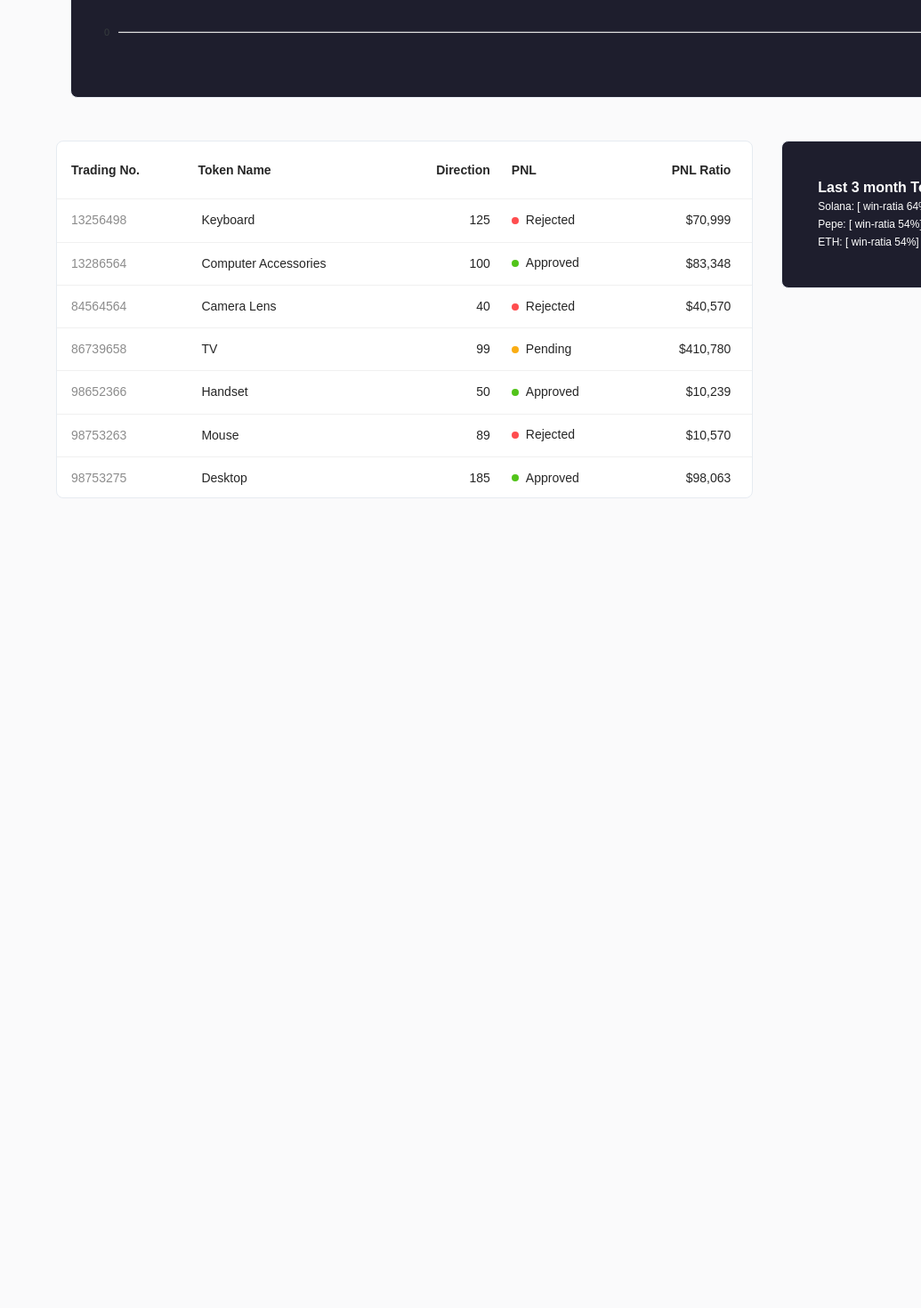
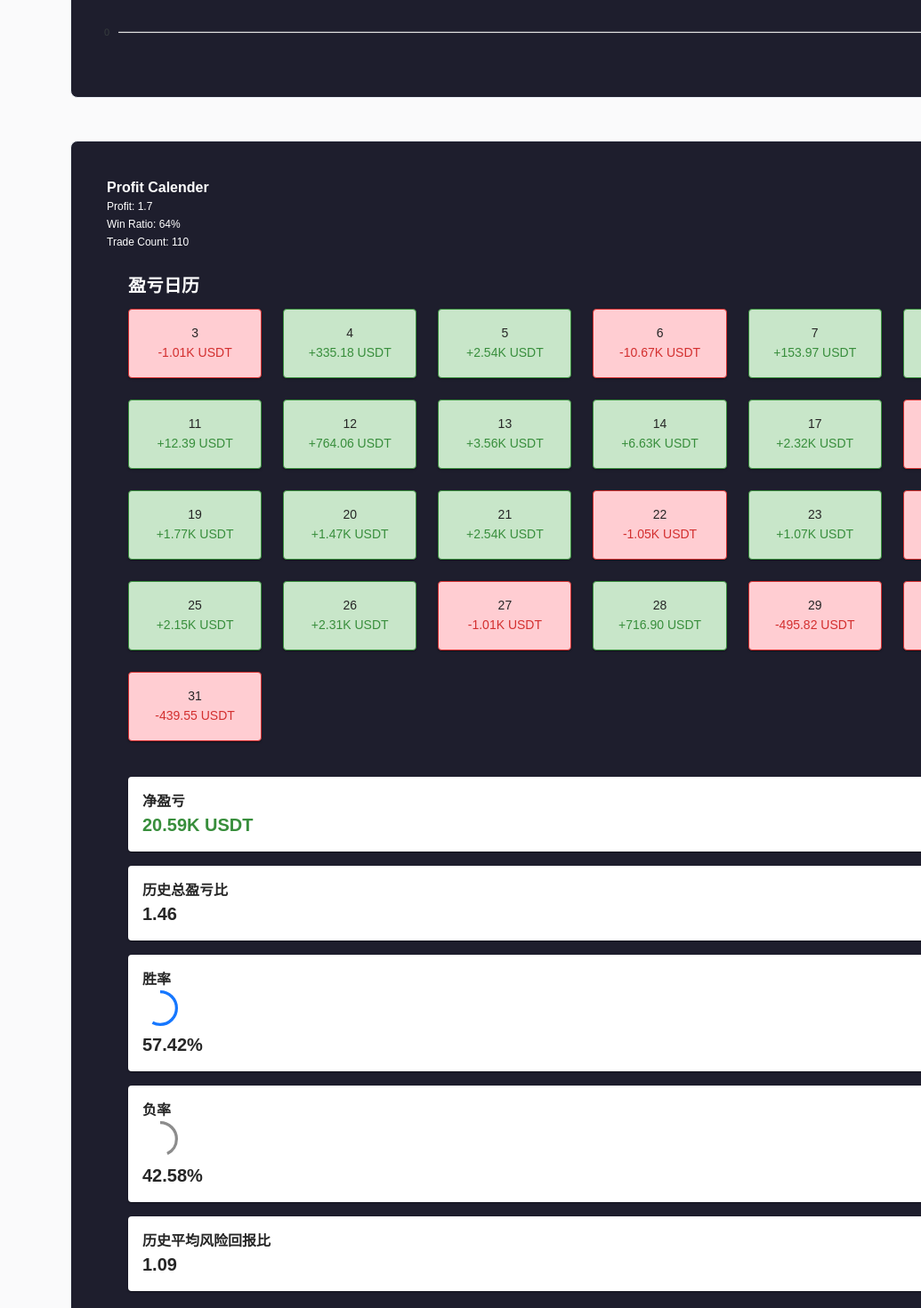
Before and after one commit to muraneth/quant_fe, a React (Create React App) app: page /dashboard/strategy/1 in a window 1280 px wide. Shown: the part 900-2370 px from the top of the page at 89% size, without its empty margins (245-1280 px from the left). Before the commit the page ends 1508 px from the top, so only its background shows below. Built offline with nearby package versions, Linux system fonts and the light colour scheme; no server answers.

Commit message:
add calender

```diff
--- a/src/pages/strategies/Strategies.js
+++ b/src/pages/strategies/Strategies.js
@@ -4,8 +4,9 @@ import axios from 'axios';
 
 // import { RiseOutlined, FallOutlined } from '@ant-design/icons';
 import React from 'react';
-import { Box, Grid, Card, CardContent, Typography, Button, LinearProgress } from '@mui/material';
-import { useNavigate } from 'react-router-dom';
+import { Box, Grid } from '@mui/material';
+
+import StrategyCard from './Strategy-card';
 const strategies = [
   {
     id: 1,
@@ -17,54 +18,13 @@ const strategies = [
     winRatio: '60%',
     minInvestment: '$200',
     coins: ['XRP', 'LTC', 'ADA', 'DOT', 'USDT']
-  },
-  {
-    id: 2,
-    title: 'Trending strategies',
-    description: 'A mix of trending strategies that have been performing well in the last 6 months',
-    risk: 30,
-    lastMonth: '+10.9%',
-    lastSixMonths: '+8.479%',
-    minInvestment: '$200',
-    coins: ['BTC', 'ETH', 'PEPE']
-  },
-  {
-    title: 'Altcoin Madness',
-    platform: 'Coinbase',
-    risk: 55,
-    lastMonth: '+10.85%',
-    minInvestment: '$100',
-    coins: ['ETH', 'BTC', 'USDT']
-  },
-  {
-    title: 'Buy the Dip',
-    platform: 'Binance',
-    risk: 40,
-    lastSixMonths: '+10.33%',
-    minInvestment: '$200',
-    coins: ['BTC', 'USDT']
-  },
-  {
-    title: 'ChatGPT Coin Conquerors',
-    platform: 'Binance US',
-    risk: 70,
-    lastSixMonths: '+24.6%',
-    minInvestment: '$150',
-    coins: ['BTC', 'ETH', 'ADA', 'USDT']
-  },
-  {
-    title: 'ChatGPT Coin Trends',
-    platform: 'BingX',
-    risk: 75,
-    lastSixMonths: '+27.8%',
-    minInvestment: '$150',
-    coins: ['BTC', 'ETH', 'USDT']
   }
+
 ];
 
 const Strategies = () => {
   const [products, setProducts] = useState([]);
-  const navigate = useNavigate();
+
   useEffect(() => {
     fetchProducts();
   }, []);
@@ -73,7 +33,7 @@ const Strategies = () => {
     const token = localStorage.getItem('token');
     const uid = localStorage.getItem('uid');
     const host = 'http://matrixcipher.com';
-    const response = await axios.get(`${host}/api/user/asset/getAllProduct`, {
+    const response = await axios.get(`${host}/api/product/getAll`, {
       headers: {
         Authorization: token,
         Uid: uid
@@ -81,54 +41,15 @@ const Strategies = () => {
     });
     setProducts(response.data.data);
   };
-  const handleButtonClick = async (productId) => {
-    // navigate to the product page
-    navigate(`/dashboard/strategy/${productId}`);
-  };
 
-  const StrategyCard = ({ strategy, onClick }) => {
-    const handleButtonClick = () => {
-      // Call the onClick handler with the strategy title
-      onClick(strategy.id);
-    };
-    const RiskBar = ({ value }) => (
-      <Box sx={{ width: '100%', mt: 1 }}>
-        <LinearProgress variant="determinate" value={value} />
-      </Box>
-    );
 
-    return (
-      <Card sx={{ minWidth: 275, bgcolor: '#1e1e2d', color: '#fff', m: 2 }}>
-        <CardContent>
-          <Typography variant="h5" component="div">
-            {strategy.title}
-          </Typography>
-          <Typography sx={{ mb: 1.5 }} color="text.secondary">
-            {strategy.description}
-          </Typography>
-          <RiskBar value={strategy.risk} />
-          <Typography variant="body2" sx={{ mt: 2 }}>
-            Last month: {strategy.lastMonth || 'N/A'}
-          </Typography>
-          <Typography variant="body2">Last 6 months: {strategy.lastSixMonths || 'N/A'}</Typography>
-          <Typography variant="body2">Min. Investment: {strategy.minInvestment}</Typography>
-          <Typography variant="body2">Trade Count: {strategy.tradeCount || 'N/A'}</Typography>
-          <Typography variant="body2">Win Ratio: {strategy.winRatio || 'N/A'}</Typography>
-          <Typography variant="body2">Coins: {strategy.coins.join(', ')}</Typography>
-          <Button variant="contained" sx={{ mt: 2 }} onClick={handleButtonClick}>
-            See more
-          </Button>
-        </CardContent>
-      </Card>
-    );
-  };
 
   return (
     <Box sx={{ flexGrow: 1, p: 3, minHeight: '100vh' }}>
       <Grid container spacing={2}>
-        {strategies.map((strategy, index) => (
+        {products.map((strategy, index) => (
           <Grid item xs={12} md={6} key={index}>
-            <StrategyCard strategy={strategy} onClick={handleButtonClick} />
+            <StrategyCard strategy={strategy} />
           </Grid>
         ))}
       </Grid>
--- /dev/null
+++ b/src/pages/strategies/Strategy-card.js
@@ -0,0 +1,50 @@
+
+
+import { useNavigate } from 'react-router-dom';
+import { Box, Card,CardContent,Typography,Button,LinearProgress } from '@mui/material';
+
+
+const StrategyCard = ({ strategy }) => {
+
+    const navigate = useNavigate();
+
+    const handleButtonClick = async () => {
+        // navigate to the product page
+        navigate(`/dashboard/strategy/${strategy.id}`);
+      };
+    // const handleButtonClick = () => {
+    //   // Call the onClick handler with the strategy title
+    //   onClick(strategy.id);
+    // };
+    const RiskBar = ({ value }) => (
+      <Box sx={{ width: '100%', mt: 1 }}>
+        <LinearProgress variant="determinate" value={value} />
+      </Box>
+    );
+
+    return (
+      <Card sx={{ minWidth: 275, bgcolor: '#1e1e2d', color: '#fff', m: 2 }}>
+        <CardContent>
+          <Typography variant="h5" component="div">
+            {strategy.name}
+          </Typography>
+          <Typography sx={{ mb: 1.5 }} color="text.secondary">
+            {strategy.description}
+          </Typography>
+          <RiskBar value={strategy.risk} />
+          <Typography variant="body2" sx={{ mt: 2 }}>
+            Last month: {strategy.lastMonth || 'N/A'}
+          </Typography>
+          <Typography variant="body2">Last 6 months: {strategy.lastSixMonths || 'N/A'}</Typography>
+          <Typography variant="body2">Min. Investment: {strategy.minInvestment}</Typography>
+          <Typography variant="body2">Trade Count: {strategy.tradeCount || 'N/A'}</Typography>
+          <Typography variant="body2">Win Ratio: {strategy.winRatio || 'N/A'}</Typography>
+          <Typography variant="body2">Coins: {strategy.coins?.join(', ')}</Typography>
+          <Button variant="contained" sx={{ mt: 2 }} onClick={handleButtonClick}>
+            See Detail
+          </Button>
+        </CardContent>
+      </Card>
+    );
+  };
+  export default StrategyCard;
--- /dev/null
+++ b/src/pages/strategies/strategy-detail/Profit-calender.js
@@ -0,0 +1,102 @@
+import React from 'react';
+import { Grid, Paper, Typography, Box, CircularProgress } from '@mui/material';
+import { green, red } from '@mui/material/colors';
+
+const data = [
+  { day: '3', value: '-1.01K USDT', type: 'loss' },
+  { day: '4', value: '+335.18 USDT', type: 'gain' },
+  { day: '5', value: '+2.54K USDT', type: 'gain' },
+  { day: '6', value: '-10.67K USDT', type: 'loss' },
+  { day: '7', value: '+153.97 USDT', type: 'gain' },
+  { day: '10', value: '+956.52 USDT', type: 'gain' },
+  { day: '11', value: '+12.39 USDT', type: 'gain' },
+  { day: '12', value: '+764.06 USDT', type: 'gain' },
+  { day: '13', value: '+3.56K USDT', type: 'gain' },
+  { day: '14', value: '+6.63K USDT', type: 'gain' },
+  { day: '17', value: '+2.32K USDT', type: 'gain' },
+  { day: '18', value: '-1.40K USDT', type: 'loss' },
+  { day: '19', value: '+1.77K USDT', type: 'gain' },
+  { day: '20', value: '+1.47K USDT', type: 'gain' },
+  { day: '21', value: '+2.54K USDT', type: 'gain' },
+  { day: '22', value: '-1.05K USDT', type: 'loss' },
+  { day: '23', value: '+1.07K USDT', type: 'gain' },
+  { day: '24', value: '-211.36 USDT', type: 'loss' },
+  { day: '25', value: '+2.15K USDT', type: 'gain' },
+  { day: '26', value: '+2.31K USDT', type: 'gain' },
+  { day: '27', value: '-1.01K USDT', type: 'loss' },
+  { day: '28', value: '+716.90 USDT', type: 'gain' },
+  { day: '29', value: '-495.82 USDT', type: 'loss' },
+  { day: '30', value: '-722.55 USDT', type: 'loss' },
+  { day: '31', value: '-439.55 USDT', type: 'loss' },
+];
+
+const stats = {
+  netProfit: '20.59K USDT',
+  historicalProfitLossRatio: 1.46,
+  winRate: 57.42,
+  lossRate: 42.58,
+  riskRewardRatio: 1.09,
+  avgProfit: 541.19,
+  avgLoss: 498.26,
+};
+
+const ProfitCalendar = () => {
+  return (
+    <Box p={3}>
+      <Typography variant="h4" gutterBottom>
+        盈亏日历
+      </Typography>
+      <Grid container spacing={3}>
+        {data.map((item, index) => (
+          <Grid item xs={4} sm={3} md={2} key={index}>
+            <Paper
+              sx={{
+                p: 2,
+                display: 'flex',
+                flexDirection: 'column',
+                alignItems: 'center',
+                backgroundColor: item.type === 'gain' ? green[100] : red[100],
+                borderColor: item.type === 'gain' ? green[700] : red[700],
+                borderWidth: 1,
+                borderStyle: 'solid',
+              }}
+            >
+              <Typography variant="h6">{item.day}</Typography>
+              <Typography variant="body1" color={item.type === 'gain' ? green[700] : red[700]}>
+                {item.value}
+              </Typography>
+            </Paper>
+          </Grid>
+        ))}
+      </Grid>
+      <Box mt={5}>
+        <Paper sx={{ p: 2, mb: 2 }}>
+          <Typography variant="h5">净盈亏</Typography>
+          <Typography variant="h4" color={green[700]}>
+            {stats.netProfit}
+          </Typography>
+        </Paper>
+        <Paper sx={{ p: 2, mb: 2 }}>
+          <Typography variant="h5">历史总盈亏比</Typography>
+          <Typography variant="h4">{stats.historicalProfitLossRatio}</Typography>
+        </Paper>
+        <Paper sx={{ p: 2, mb: 2 }}>
+          <Typography variant="h5">胜率</Typography>
+          <CircularProgress variant="determinate" value={stats.winRate} />
+          <Typography variant="h4">{`${stats.winRate}%`}</Typography>
+        </Paper>
+        <Paper sx={{ p: 2, mb: 2 }}>
+          <Typography variant="h5">负率</Typography>
+          <CircularProgress variant="determinate" value={stats.lossRate} color="secondary" />
+          <Typography variant="h4">{`${stats.lossRate}%`}</Typography>
+        </Paper>
+        <Paper sx={{ p: 2, mb: 2 }}>
+          <Typography variant="h5">历史平均风险回报比</Typography>
+          <Typography variant="h4">{stats.riskRewardRatio}</Typography>
+        </Paper>
+      </Box>
+    </Box>
+  );
+};
+
+export default ProfitCalendar;
--- a/src/pages/strategies/strategy-detail/Strategy-detail.js
+++ b/src/pages/strategies/strategy-detail/Strategy-detail.js
@@ -10,6 +10,7 @@ import TradeTable from './TradesTable';
 import { useParams } from 'react-router-dom';
 import axios from 'axios';
 import { set } from 'lodash';
+import ProfitCalendar from './Profit-calender';
 
 const Item = styled(Paper)(({ theme }) => ({
   backgroundColor: theme.palette.mode === 'dark' ? '#1A2027' : '#fff',
@@ -40,7 +41,7 @@ const areaChartOptions = {
 };
 
 const StrategyDetail = () => {
-  const [slot, setSlot] = useState('month');
+  const [slot, setSlot] = useState('all');
   const [series, setSeries] = useState([{}]);
   const [productInfo, setProductInfo] = useState({});
   const { id } = useParams();
@@ -126,6 +127,19 @@ const StrategyDetail = () => {
             {/* </Box> */}
           </MainCard>
         </Grid>
+        <Grid item xs={12}>
+          <MainCard sx={{ minWidth: 275, bgcolor: '#1e1e2d', color: '#fff', m: 2 }}>
+            <CardContent>
+              <Typography variant="h5" component="div">
+                Profit Calender
+              </Typography>
+              <Typography variant="body2">Profit: 1.7</Typography>
+              <Typography variant="body2">Win Ratio: 64%</Typography>
+              <Typography variant="body2">Trade Count: 110</Typography>
+              <ProfitCalendar />
+            </CardContent>
+            </MainCard>
+          </Grid>
         <Grid item xs={8}>
           <MainCard sx={{ mt: 2 }} content={false}>
             <TradeTable />
```
Also changed, not shown: 1 other file (tests, documents, lock files or other folders).
